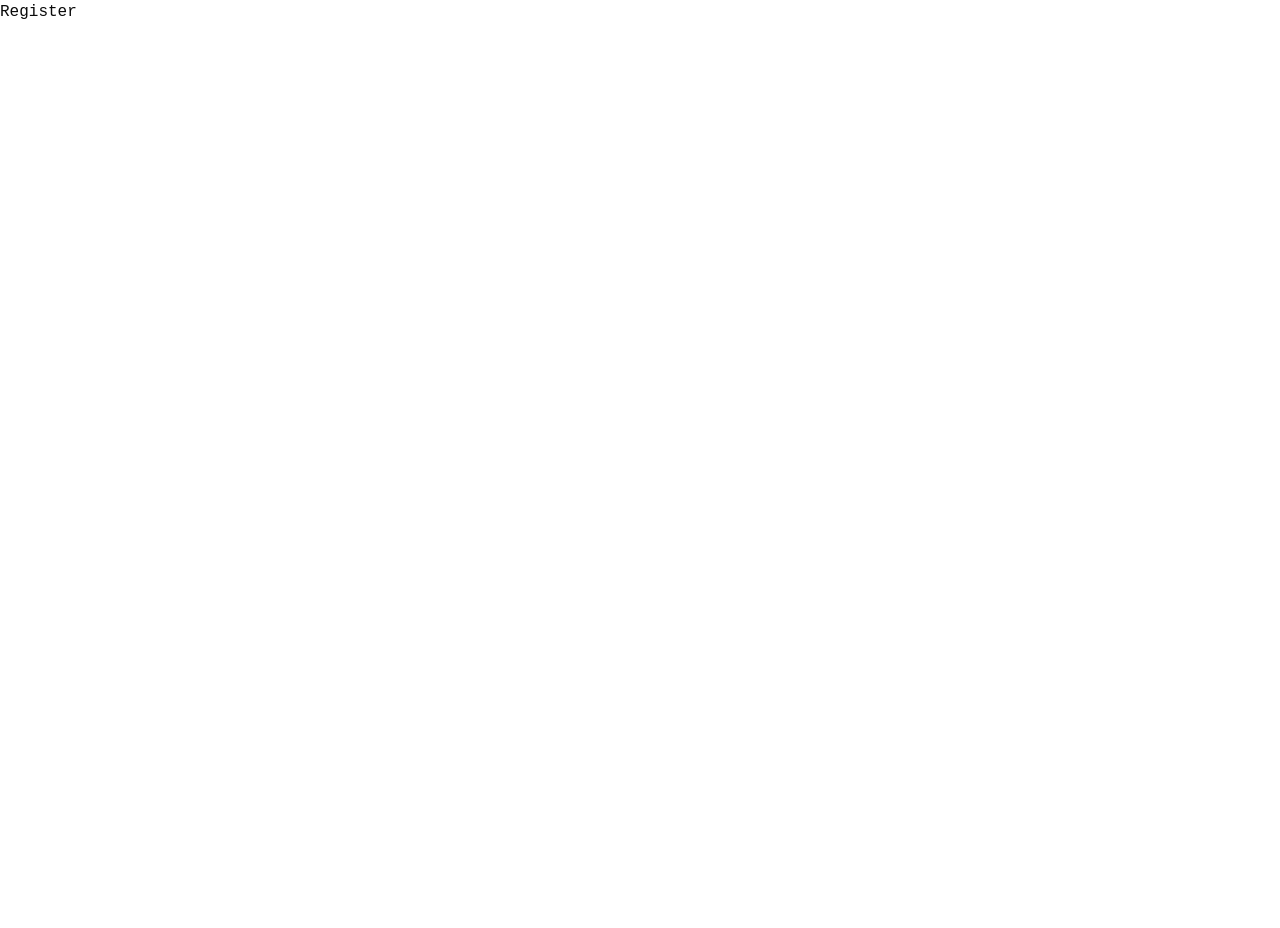
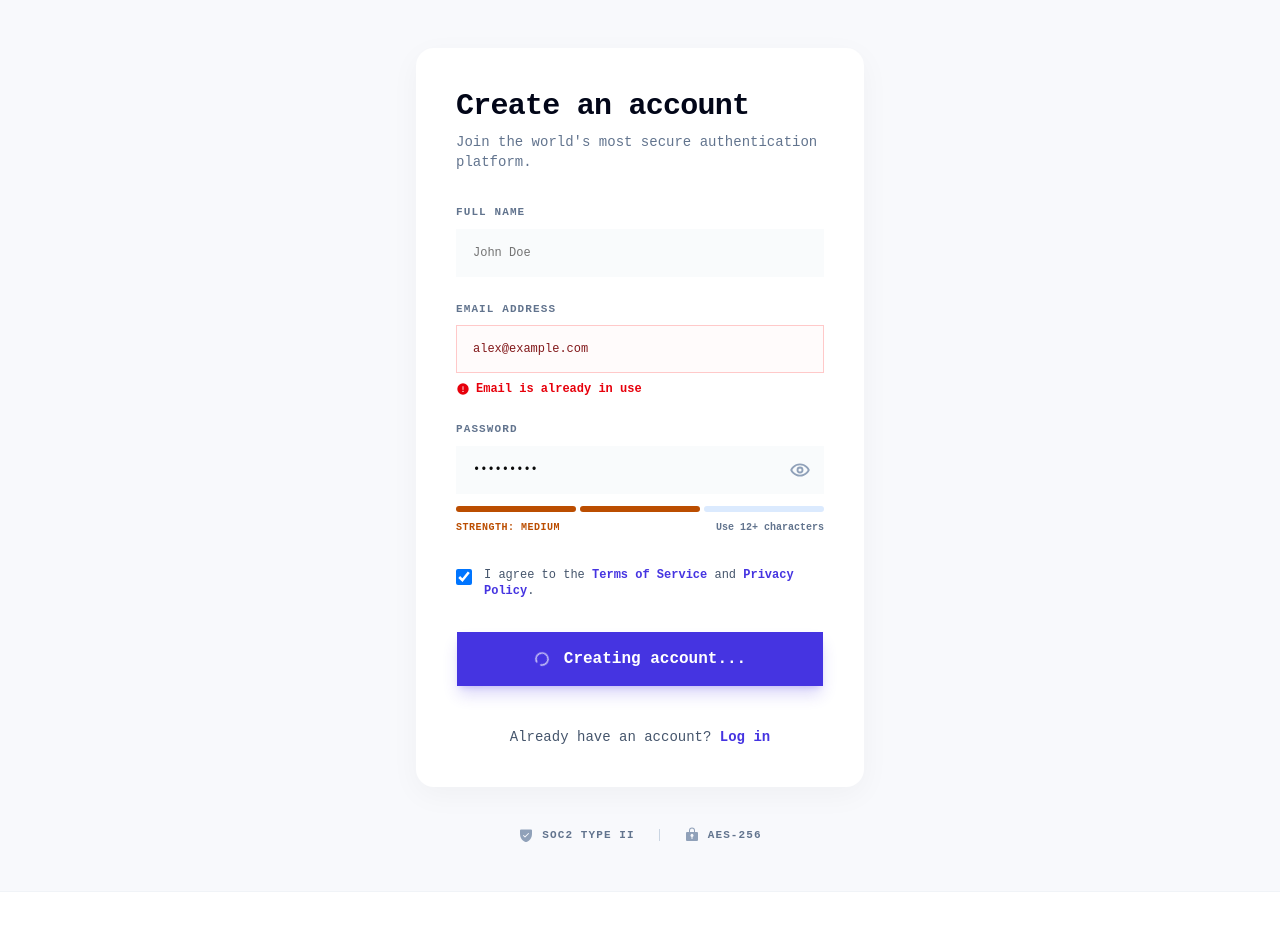
Before and after one commit to brijeshdevio/authify, a React (Vite) app in the folder client/: page /register in a window 1280 px wide. Shown: the top 928 px of the page. Before the commit the page ends 800 px from the top, so only its background shows below. Built offline with nearby package versions, Linux system fonts and the light colour scheme.

Commit message:
feat: implement `RegisterForm` component, integrate it into the `Register` page, and update `AuthLayout` with a new footer and background elements.

```diff
--- a/client/src/app/Layout.tsx
+++ b/client/src/app/Layout.tsx
@@ -1,4 +1,4 @@
-import { Outlet } from "react-router-dom"
+import { Link, Outlet } from "react-router-dom"
 import { Navbar } from "@/components/layouts/Navbar"
 import { Footer } from "@/components/layouts/Footer"
 
@@ -17,7 +17,48 @@ export function PublicLayout() {
 export function AuthLayout() {
   return (
     <>
-      <Outlet />
+      <div className="relative flex min-h-screen flex-col bg-[#f8f9fc]">
+        {/* Background visual element */}
+        <div className="absolute top-1/2 left-1/2 -z-10 h-[600px] w-[600px] -translate-x-1/2 -translate-y-1/2 rounded-full bg-indigo-50/50 mix-blend-multiply blur-3xl"></div>
+        <div className="absolute top-1/2 left-1/2 -z-10 h-[400px] w-[400px] -translate-x-1/3 -translate-y-2/3 rounded-full bg-pink-50/40 mix-blend-multiply blur-3xl"></div>
+
+        <main className="flex flex-1 flex-col items-center justify-center px-4 py-12 sm:px-6 lg:px-8">
+          <Outlet />
+        </main>
+      </div>
+      {/* Basic Footer specific to auth pages if needed, otherwise it relies on AuthLayout */}
+      {/* Based on the image, the footer text `THE DIGITAL VAULT` etc is minimal on this page */}
+      <footer className="w-full border-t border-slate-200/50 bg-transparent py-8">
+        <div className="container mx-auto flex max-w-7xl flex-col items-center justify-between gap-4 px-4 sm:px-6 md:flex-row lg:px-8">
+          <div className="flex flex-col items-center gap-1 text-slate-800 md:items-start">
+            <Link to="/" className="text-lg font-black tracking-tight">
+              Authify
+            </Link>
+            <p className="text-[10px] font-bold tracking-widest text-slate-400 uppercase">
+              The Digital Vault
+            </p>
+          </div>
+
+          <nav className="flex flex-wrap items-center justify-center gap-6 text-[11px] font-bold tracking-widest text-slate-500 uppercase md:justify-end">
+            <Link to="#" className="transition-colors hover:text-slate-900">
+              Privacy Policy
+            </Link>
+            <Link to="#" className="transition-colors hover:text-slate-900">
+              Terms of Service
+            </Link>
+            <Link to="#" className="transition-colors hover:text-slate-900">
+              Help Center
+            </Link>
+            <Link to="#" className="transition-colors hover:text-slate-900">
+              Security Audit
+            </Link>
+          </nav>
+
+          <div className="hidden text-[11px] font-medium text-slate-400 lg:block">
+            © 2024 Authify Security. All rights reserved.
+          </div>
+        </div>
+      </footer>
     </>
   )
 }
@@ -25,6 +66,7 @@ export function AuthLayout() {
 export function DashboardLayout() {
   return (
     <>
+      <Navbar />
       <Outlet />
     </>
   )
--- /dev/null
+++ b/client/src/features/auth/components/RegisterForm.tsx
@@ -0,0 +1,128 @@
+import { useState } from "react"
+import { Link } from "react-router-dom"
+import { Eye, ShieldCheck, LockKey, CircleNotch, WarningCircle } from "@phosphor-icons/react"
+import { Button } from "@/components/ui/button"
+import { Input } from "@/components/ui/input"
+import { Label } from "@/components/ui/label"
+
+export function RegisterForm() {
+  const [showPassword, setShowPassword] = useState(false)
+
+  return (
+    <div className="w-full max-w-md">
+      <div className="mb-10 rounded-2xl bg-white p-8 shadow-[0_8px_30px_rgb(0,0,0,0.04)] sm:p-10">
+        <h1 className="mb-2 text-3xl font-black tracking-tight text-slate-950">
+          Create an account
+        </h1>
+        <p className="mb-8 text-sm text-slate-500">
+          Join the world's most secure authentication platform.
+        </p>
+
+        <form className="flex flex-col gap-6" onSubmit={(e) => e.preventDefault()}>
+
+          {/* Full Name */}
+          <div className="flex flex-col gap-2">
+            <Label className="text-[11px] font-bold tracking-widest text-slate-500 uppercase">
+              Full Name
+            </Label>
+            <Input
+              placeholder="John Doe"
+              className="h-12 border-transparent bg-slate-50/80 px-4 text-base shadow-none focus-visible:bg-white focus-visible:ring-blue-500"
+            />
+          </div>
+
+          {/* Email Address - Error State */}
+          <div className="flex flex-col gap-2">
+            <Label className="text-[11px] font-bold tracking-widest text-slate-500 uppercase">
+              Email Address
+            </Label>
+            <Input
+              defaultValue="alex@example.com"
+              className="h-12 border-red-200 bg-red-50/30 px-4 text-base text-red-900 shadow-none focus-visible:border-red-500 focus-visible:ring-red-500/20"
+            />
+            <p className="flex items-center gap-1.5 text-xs font-bold text-red-600">
+              <WarningCircle weight="fill" className="h-3.5 w-3.5" />
+              Email is already in use
+            </p>
+          </div>
+
+          {/* Password */}
+          <div className="flex flex-col gap-2">
+            <Label className="text-[11px] font-bold tracking-widest text-slate-500 uppercase">
+              Password
+            </Label>
+            <div className="relative">
+              <Input
+                type={showPassword ? "text" : "password"}
+                defaultValue="secret123"
+                className="h-12 border-transparent bg-slate-50/80 px-4 pr-12 text-base shadow-none focus-visible:bg-white focus-visible:ring-blue-500"
+              />
+              <button
+                type="button"
+                onClick={() => setShowPassword(!showPassword)}
+                className="absolute top-0 right-0 flex h-12 w-12 items-center justify-center text-slate-400 hover:text-slate-600"
+              >
+                <Eye weight="bold" className="h-5 w-5" />
+              </button>
+            </div>
+
+            {/* Password Strength */}
+            <div className="mt-1 flex flex-col gap-2">
+              <div className="flex h-1.5 w-full gap-1">
+                <div className="h-full flex-1 rounded-full bg-amber-700"></div>
+                <div className="h-full flex-1 rounded-full bg-amber-700"></div>
+                <div className="h-full flex-1 rounded-full bg-blue-100"></div>
+              </div>
+              <div className="flex items-center justify-between text-[10px] font-bold uppercase tracking-wider text-slate-500">
+                <span className="text-amber-700">Strength: Medium</span>
+                <span className="normal-case tracking-normal">Use 12+ characters</span>
+              </div>
+            </div>
+          </div>
+
+          {/* Terms Checkbox */}
+          <div className="mt-2 flex items-start gap-3">
+             <div className="flex h-5 items-center">
+               <input
+                 id="terms"
+                 type="checkbox"
+                 defaultChecked
+                 className="h-4 w-4 rounded border-slate-300 text-[#4534e1] focus:ring-[#4534e1]"
+               />
+             </div>
+             <label htmlFor="terms" className="text-xs text-slate-600">
+               I agree to the <Link to="#" className="font-semibold text-[#4534e1] hover:underline">Terms of Service</Link> and <Link to="#" className="font-semibold text-[#4534e1] hover:underline">Privacy Policy</Link>.
+             </label>
+          </div>
+
+          {/* Submit Button */}
+          <Button
+            className="mt-2 h-14 w-full bg-[#4534e1] text-base font-bold text-white shadow-lg shadow-[#4534e1]/20 hover:bg-[#3b2cc2]"
+          >
+            <CircleNotch weight="bold" className="mr-2 h-5 w-5 animate-spin text-white/70" />
+            Creating account...
+          </Button>
+
+          {/* Login Link */}
+          <p className="mt-4 text-center text-sm text-slate-600">
+            Already have an account? <Link to="/login" className="font-bold text-[#4534e1] hover:underline">Log in</Link>
+          </p>
+
+        </form>
+      </div>
+
+      {/* Security Badges */}
+      <div className="flex items-center justify-center gap-6 text-[11px] font-bold tracking-widest text-slate-500 uppercase">
+        <div className="flex items-center gap-2">
+           <ShieldCheck weight="fill" className="h-4 w-4 text-slate-400" />
+           SOC2 TYPE II
+        </div>
+        <div className="h-3 w-px bg-slate-300"></div>
+        <div className="flex items-center gap-2">
+           <LockKey weight="fill" className="h-4 w-4 text-slate-400" />
+           AES-256
+        </div>
+      </div>
+    </div>
+  )
+}
--- a/client/src/features/auth/pages/Register.tsx
+++ b/client/src/features/auth/pages/Register.tsx
@@ -1,5 +1,5 @@
+import { RegisterForm } from "../components/RegisterForm"
+
 export default function Register() {
-    return (
-        <>Register</>
-    )
+  return <RegisterForm />
 }
```
